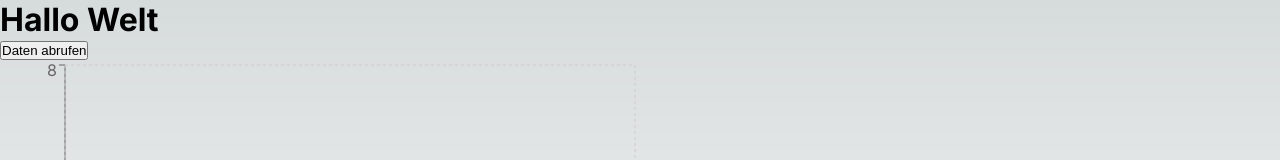
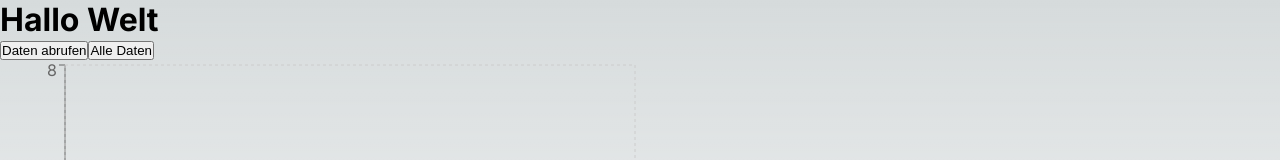
Before and after one commit to EggiEl/SpiCy-BEXUS, a Next.js app in the folder frontend/frontendui/: page / in a window 1280 px wide. Shown: the top 160 px of the page. Built offline with nearby package versions, Linux system fonts and the light colour scheme.

Commit message:
get_all_data() function for frontend implemented and tested

```diff
--- a/frontend/frontendui/app/page.tsx
+++ b/frontend/frontendui/app/page.tsx
@@ -2,12 +2,16 @@
 
 import MyResponsiveChart from '../components/plot_temp';
 import {get_latest_data} from '../functions/get_latest_data';
-
+import {get_all_data} from '../functions/get_all_data';
 
   export default function LandingPage() {
 
     const fetchData = async () => {
       const data = await get_latest_data("6601d39a57c1ff9b7787bd03", "Sensor1");
+      console.log(data);
+    }
+    const alldatat = async () => {
+      const data = await get_all_data() ;
       console.log(data);
     }
 
@@ -22,6 +26,8 @@ import {get_latest_data} from '../functions/get_latest_data';
           <button onClick={fetchData}>
         Daten abrufen
       </button>
+      <button onClick={alldatat}>
+Alle Daten      </button>
           <div style={{ height: '500px' }}>
           <MyResponsiveChart />
         </div>
```
Also changed, not shown: 2 other files (tests, documents, lock files or other folders).
